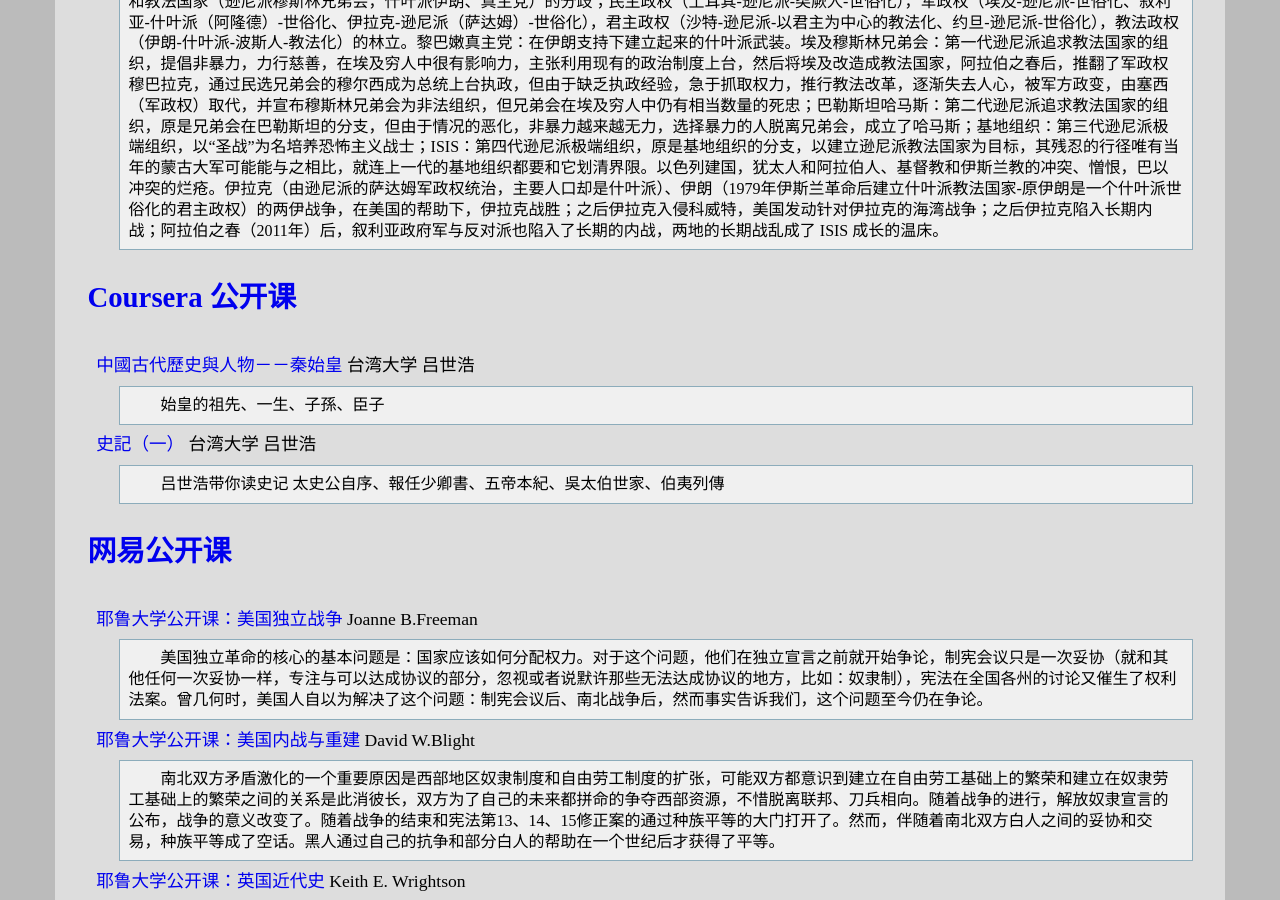
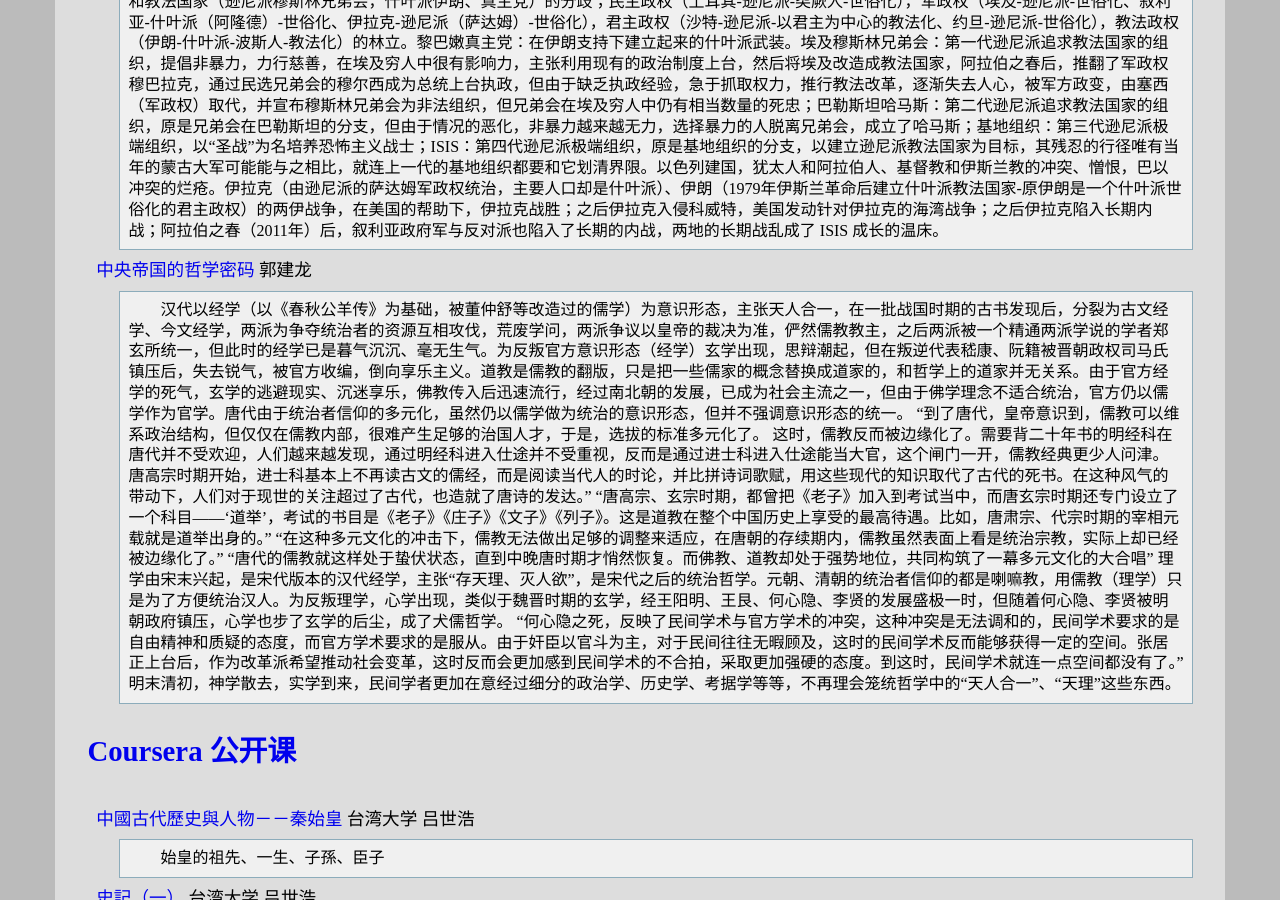
Before and after one commit to leiqin/leiqin.github.io, a Jekyll site: the page built from shoucang/history.markdown, in a window 1280 px wide and 900 px high, scrolled down 7705 px. Built offline with Jekyll 4.4.1, drawn with Linux system fonts in a browser that asks for light colours; nearby versions of some CDN libraries.

Commit message:
+ 添加以史为镜 中央帝国的哲学密码

```diff
--- a/shoucang/history.markdown
+++ b/shoucang/history.markdown
@@ -124,6 +124,9 @@ title: 以史为镜
 
 [穿越百年中东](https://book.douban.com/subject/26700104/) 郭建龙
 :	读完此书，终于对中东乱局有了一点了解。美欧强国出于自身利益考量的、不负责任的国界划分；突厥人（土耳其-原奥斯曼帝国）、波斯人（伊朗-原波斯帝国）、阿拉伯人之间的貌和神离；叙利亚（阿拉伯第一帝国倭马亚王朝的中心，人口以逊尼派为主，统治者是阿拉维派（什叶派分支）的阿隆德）和伊拉克（阿拉伯第二帝国阿拔斯王朝的中心，人口以什叶派为主，统治者是逊尼派的萨达姆）的纠缠；世俗国家（逊尼派军政权、土耳其）和教法国家（逊尼派穆斯林兄弟会，什叶派伊朗、真主党）的分歧；民主政权（土耳其-逊尼派-突厥人-世俗化），军政权（埃及-逊尼派-世俗化、叙利亚-什叶派（阿隆德）-世俗化、伊拉克-逊尼派（萨达姆）-世俗化），君主政权（沙特-逊尼派-以君主为中心的教法化、约旦-逊尼派-世俗化），教法政权（伊朗-什叶派-波斯人-教法化）的林立。黎巴嫩真主党：在伊朗支持下建立起来的什叶派武装。埃及穆斯林兄弟会：第一代逊尼派追求教法国家的组织，提倡非暴力，力行慈善，在埃及穷人中很有影响力，主张利用现有的政治制度上台，然后将埃及改造成教法国家，阿拉伯之春后，推翻了军政权穆巴拉克，通过民选兄弟会的穆尔西成为总统上台执政，但由于缺乏执政经验，急于抓取权力，推行教法改革，逐渐失去人心，被军方政变，由塞西（军政权）取代，并宣布穆斯林兄弟会为非法组织，但兄弟会在埃及穷人中仍有相当数量的死忠；巴勒斯坦哈马斯：第二代逊尼派追求教法国家的组织，原是兄弟会在巴勒斯坦的分支，但由于情况的恶化，非暴力越来越无力，选择暴力的人脱离兄弟会，成立了哈马斯；基地组织：第三代逊尼派极端组织，以“圣战”为名培养恐怖主义战士；ISIS：第四代逊尼派极端组织，原是基地组织的分支，以建立逊尼派教法国家为目标，其残忍的行径唯有当年的蒙古大军可能能与之相比，就连上一代的基地组织都要和它划清界限。以色列建国，犹太人和阿拉伯人、基督教和伊斯兰教的冲突、憎恨，巴以冲突的烂疮。伊拉克（由逊尼派的萨达姆军政权统治，主要人口却是什叶派）、伊朗（1979年伊斯兰革命后建立什叶派教法国家-原伊朗是一个什叶派世俗化的君主政权）的两伊战争，在美国的帮助下，伊拉克战胜；之后伊拉克入侵科威特，美国发动针对伊拉克的海湾战争；之后伊拉克陷入长期内战；阿拉伯之春（2011年）后，叙利亚政府军与反对派也陷入了长期的内战，两地的长期战乱成了 ISIS 成长的温床。
+
+[中央帝国的哲学密码](https://book.douban.com/subject/30276702/) 郭建龙
+:	汉代以经学（以《春秋公羊传》为基础，被董仲舒等改造过的儒学）为意识形态，主张天人合一，在一批战国时期的古书发现后，分裂为古文经学、今文经学，两派为争夺统治者的资源互相攻伐，荒废学问，两派争议以皇帝的裁决为准，俨然儒教教主，之后两派被一个精通两派学说的学者郑玄所统一，但此时的经学已是暮气沉沉、毫无生气。为反叛官方意识形态（经学）玄学出现，思辩潮起，但在叛逆代表嵇康、阮籍被晋朝政权司马氏镇压后，失去锐气，被官方收编，倒向享乐主义。道教是儒教的翻版，只是把一些儒家的概念替换成道家的，和哲学上的道家并无关系。由于官方经学的死气，玄学的逃避现实、沉迷享乐，佛教传入后迅速流行，经过南北朝的发展，已成为社会主流之一，但由于佛学理念不适合统治，官方仍以儒学作为官学。唐代由于统治者信仰的多元化，虽然仍以儒学做为统治的意识形态，但并不强调意识形态的统一。 “到了唐代，皇帝意识到，儒教可以维系政治结构，但仅仅在儒教内部，很难产生足够的治国人才，于是，选拔的标准多元化了。 这时，儒教反而被边缘化了。需要背二十年书的明经科在唐代并不受欢迎，人们越来越发现，通过明经科进入仕途并不受重视，反而是通过进士科进入仕途能当大官，这个闸门一开，儒教经典更少人问津。 唐高宗时期开始，进士科基本上不再读古文的儒经，而是阅读当代人的时论，并比拼诗词歌赋，用这些现代的知识取代了古代的死书。在这种风气的带动下，人们对于现世的关注超过了古代，也造就了唐诗的发达。” “唐高宗、玄宗时期，都曾把《老子》加入到考试当中，而唐玄宗时期还专门设立了一个科目——‘道举’，考试的书目是《老子》《庄子》《文子》《列子》。这是道教在整个中国历史上享受的最高待遇。比如，唐肃宗、代宗时期的宰相元载就是道举出身的。” “在这种多元文化的冲击下，儒教无法做出足够的调整来适应，在唐朝的存续期内，儒教虽然表面上看是统治宗教，实际上却已经被边缘化了。” “唐代的儒教就这样处于蛰伏状态，直到中晚唐时期才悄然恢复。而佛教、道教却处于强势地位，共同构筑了一幕多元文化的大合唱”  理学由宋末兴起，是宋代版本的汉代经学，主张“存天理、灭人欲”，是宋代之后的统治哲学。元朝、清朝的统治者信仰的都是喇嘛教，用儒教（理学）只是为了方便统治汉人。为反叛理学，心学出现，类似于魏晋时期的玄学，经王阳明、王艮、何心隐、李贤的发展盛极一时，但随着何心隐、李贤被明朝政府镇压，心学也步了玄学的后尘，成了犬儒哲学。 “何心隐之死，反映了民间学术与官方学术的冲突，这种冲突是无法调和的，民间学术要求的是自由精神和质疑的态度，而官方学术要求的是服从。由于奸臣以官斗为主，对于民间往往无暇顾及，这时的民间学术反而能够获得一定的空间。张居正上台后，作为改革派希望推动社会变革，这时反而会更加感到民间学术的不合拍，采取更加强硬的态度。到这时，民间学术就连一点空间都没有了。” 明末清初，神学散去，实学到来，民间学者更加在意经过细分的政治学、历史学、考据学等等，不再理会笼统哲学中的“天人合一”、“天理”这些东西。
 
 ### [Coursera 公开课](https://www.coursera.org/)
 
```
